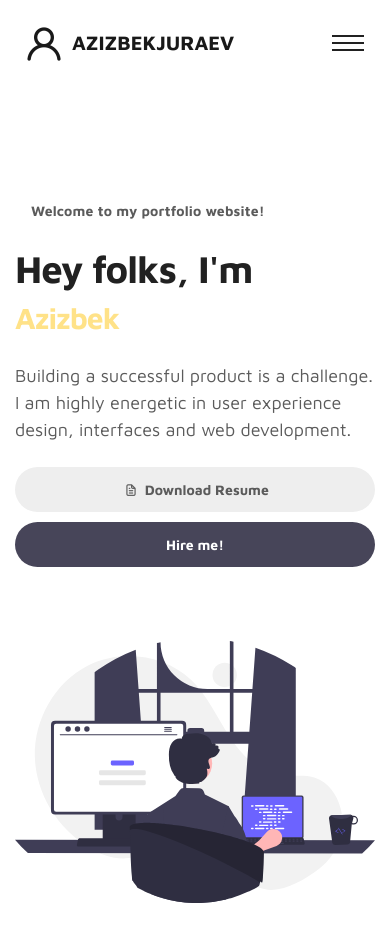
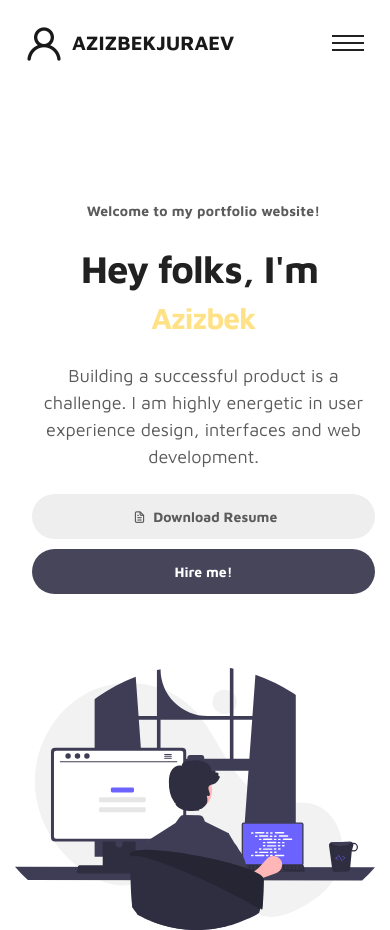
Before and after one commit to azizbekjuraev/azizbekjuraev-portfolio, a plain HTML site: page index.html in a window 390 px wide. Shown: the top 930 px of the page. Drawn offline with Linux system fonts and the light colour scheme.

Commit message:
fixed nav

```diff
--- a/css/tooplate-style.css
+++ b/css/tooplate-style.css
@@ -12,9 +12,12 @@ body {
   color: #5b5b5b;
   font-size: 14px;
   font-weight: bold;
-  padding: 8px 16px;
+  /* padding: 8px 16px; */
   border-radius: 50px;
   letter-spacing: 0.2px;
+}
+.col-lg-7 {
+  padding-left: 2rem;
 }
 
 ul {
@@ -499,6 +502,9 @@ strong {
   .contact-info {
     padding: 0 2rem;
   }
+  .about-text {
+    text-align: center;
+  }
 }
 @media (max-width: 767px) {
   h1 {
@@ -577,4 +583,7 @@ strong {
   body {
     min-width: 320px;
   }
+  .col-lg-7 {
+    margin-top: 5rem;
+  }
 }
```
